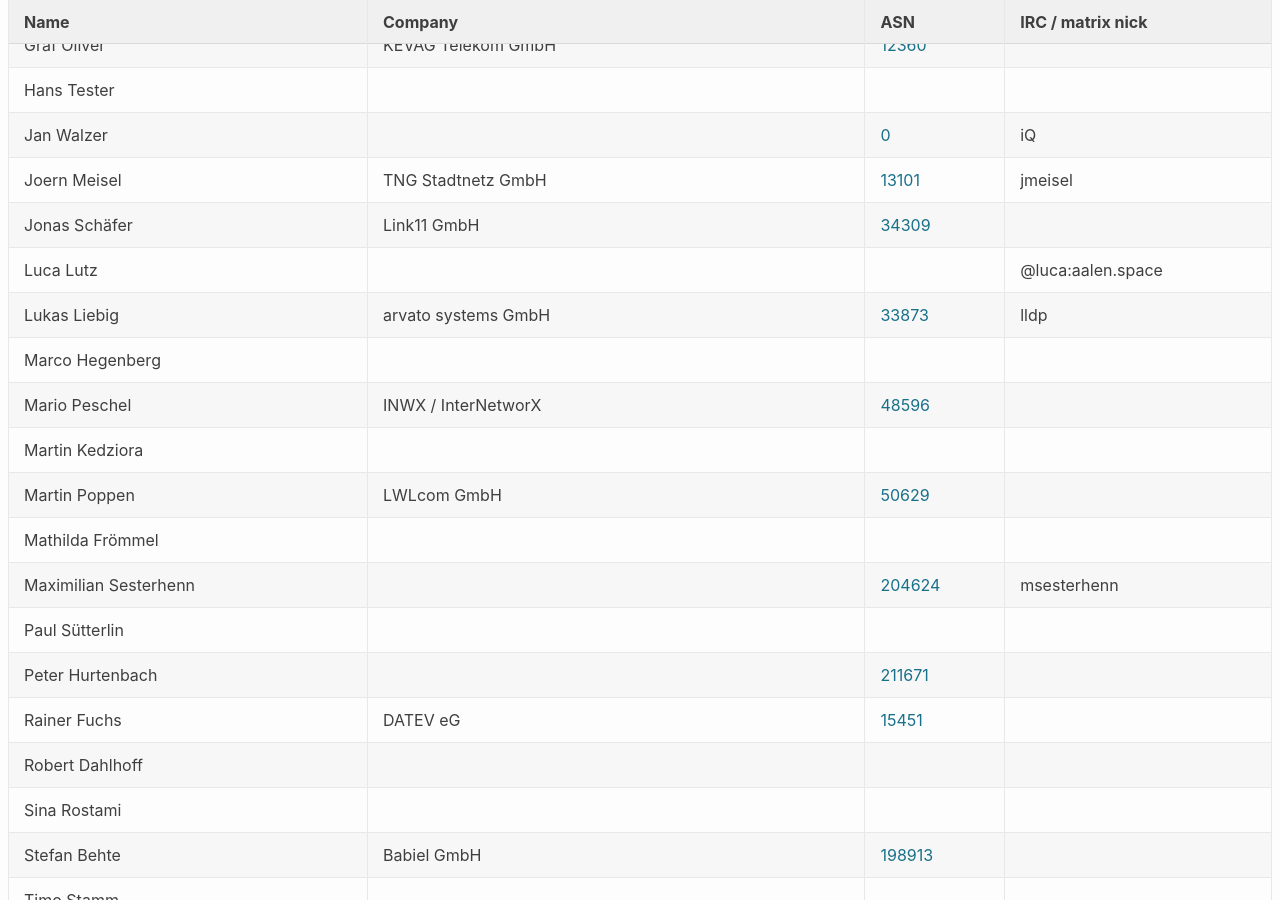
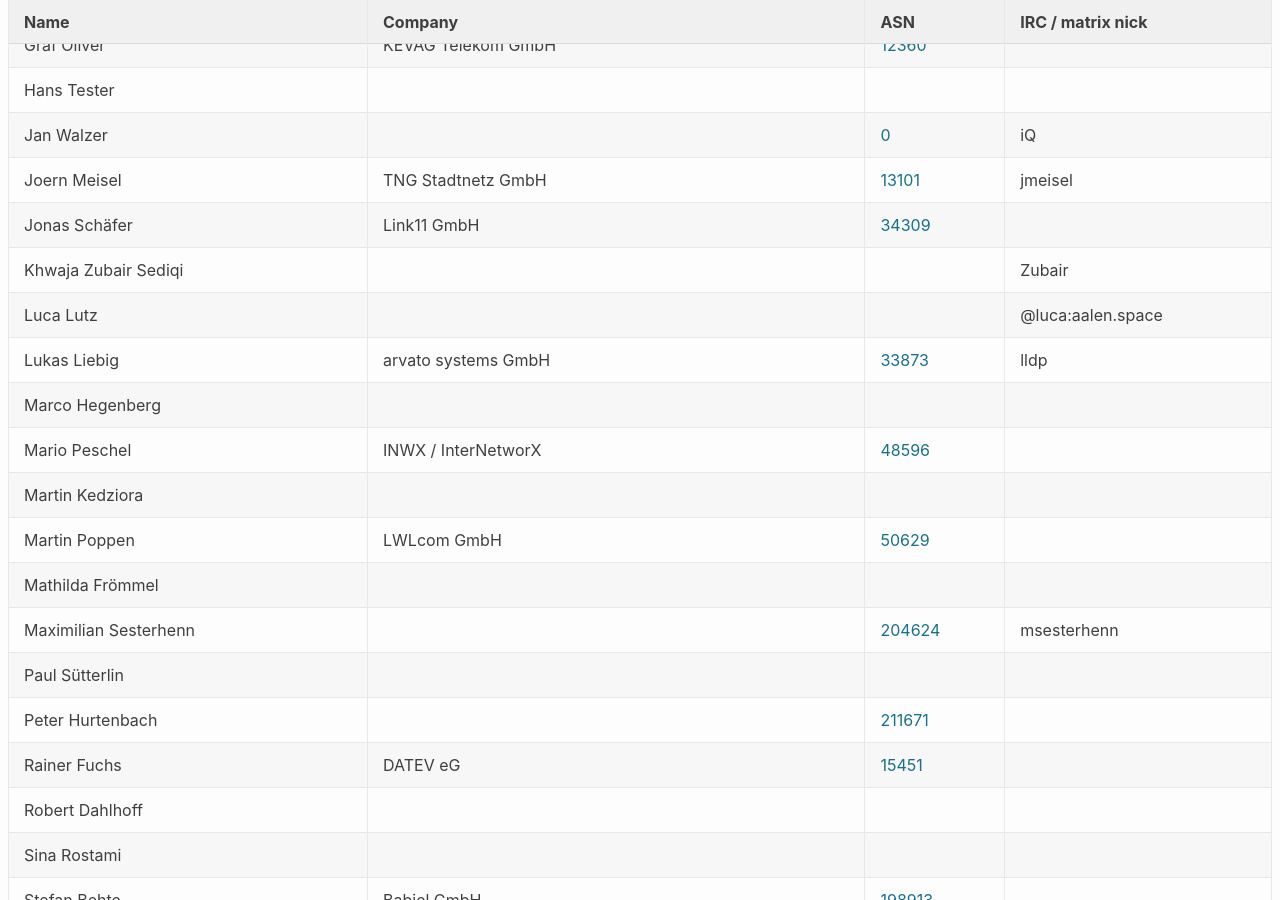
Before and after one commit to denog/pretix-attendeelist, a Jekyll site: the page built from denog16/index.markdown, in a window 1280 px wide and 900 px high, scrolled down 14139 px. Built offline with Jekyll 4.4.1, drawn with Linux system fonts in a browser that asks for light colours.

Commit message:
Latest data: Wed Oct  2 07:28:41 UTC 2024

```diff
--- a/_data/attendees_denog16_online.json
+++ b/_data/attendees_denog16_online.json
@@ -108,6 +108,12 @@
     "asn": "34309"
   },
   {
+    "name": "Khwaja Zubair Sediqi",
+    "company": null,
+    "irc": "Zubair",
+    "asn": null
+  },
+  {
     "name": "Luca Lutz",
     "company": null,
     "irc": "@luca:aalen.space",
```
